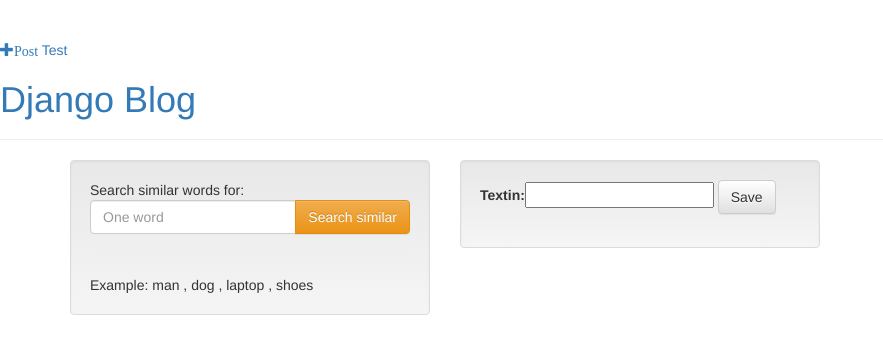
After one commit to nevron4/my-first-blog, a Django app: page /test/ in a window 1280 px wide. The commit adds this page. Shown: the top 354 px of the page, without its empty margins (0-883 px from the left). Run offline with Django 3.2, Linux system fonts and the light colour scheme; some libraries are stand-ins or nearby versions.

Commit message:
test page

```diff
--- /dev/null
+++ b/blog/forms.py
@@ -0,0 +1,18 @@
+from django import forms
+
+from .models import Post, Send
+
+class PostForm(forms.ModelForm):
+
+    class Meta:
+        model = Post
+        fields = ('title', 'text',)
+
+class TestForm(forms.ModelForm):
+
+    class Meta:
+        model = Send
+        fields = ('textin',)
+
+class TestForm1(forms.Form):
+    textin = forms.CharField(max_length=100)
--- a/blog/templates/blog/base.html
+++ b/blog/templates/blog/base.html
@@ -9,13 +9,15 @@
     </head>
     <body>
         <div class="page-header">
+            <a href="{% url 'post_new' %}" class="top-menu"><span class="glyphicon glyphicon-plus">Post</span></a>
+            <a href="{% url 'test' %}" class="top-menu"><span>Test</span></a>
             <h1><a href="/">Django Blog</a></h1>
         </div>
         <div class="content container">
             <div class="row">
                 <div class="col-md-8">
-                {% block content %}
-                {% endblock %}
+                    {% block content %}
+                    {% endblock %}
                 </div>
             </div>
         </div>
--- /dev/null
+++ b/blog/templates/blog/test.html
@@ -0,0 +1,33 @@
+{% extends 'blog/base.html' %}
+
+{% block content %}
+
+			<div class="row">
+				<div class="col-md-6">
+				<div class="well">
+				  <form name="pyform" method="POST" action="">
+				   Search similar words for:
+					<div class="input-group">
+					  <input type="text" class="form-control" name="input" placeholder="One word">
+					  <span class="input-group-btn">
+						<button class="btn btn-warning" type="submit">Search similar</button>
+					  </span>
+					</div>
+				  </form>
+				<hr>
+				Example: man , dog , laptop , shoes
+
+				</div>
+				</div>
+				<div class="col-md-6">
+				  <div class="well">
+					    <form method="POST" class="post-form">{% csrf_token %}
+				        {{ sendform }}
+				        <button type="submit" class="save btn btn-default">Save</button>
+				    </form>
+
+				  </div>
+				</div>
+			</div>
+
+{% endblock %}
--- a/blog/urls.py
+++ b/blog/urls.py
@@ -4,4 +4,6 @@
 urlpatterns = [
     url(r'^$', views.post_list, name='post_list'),
     url(r'^post/(?P<pk>\d+)/$', views.post_detail, name='post_detail'),
+    url(r'^post/new/$', views.post_new, name='post_new'),
+    url(r'^test/$', views.test, name='test'),
 ]
--- a/blog/views.py
+++ b/blog/views.py
@@ -2,6 +2,8 @@
 from django.utils import timezone
 from .models import Post
 from django.shortcuts import render, get_object_or_404
+from .forms import PostForm, TestForm1
+from django.shortcuts import redirect
 
 def post_list(request):
     posts = Post.objects.filter(published_date__lte=timezone.now()).order_by('published_date')
@@ -10,3 +12,35 @@
 def post_detail(request, pk):
     post = get_object_or_404(Post, pk=pk)
     return render(request, 'blog/post_detail.html', {'post': post})
+
+def post_new(request):
+    form = PostForm()
+    return render(request, 'blog/post_edit.html', {'form': form})
+
+def post_new(request):
+    if request.method == "POST":
+        form = PostForm(request.POST)
+        if form.is_valid():
+            post = form.save(commit=False)
+            post.author = request.user
+            post.published_date = timezone.now()
+            post.save()
+            return redirect('post_detail', pk=post.pk)
+    else:
+        form = PostForm()
+    return render(request, 'blog/post_edit.html', {'form': form})
+
+def test(request):
+    sendform = TestForm1()
+    return render(request, 'blog/test.html', {'sendform': sendform})
+
+def test(request):
+    if request.method == "POST":
+        sendform = TestForm1(request.POST)
+        if sendform.is_valid():
+            textin = sendform.cleaned_data['textin']
+            print textin
+            return redirect('test')
+    else:
+        sendform = TestForm1()
+    return render(request, 'blog/test.html', {'sendform': sendform})
```
Also changed, not shown: blog/models.py (+12 -0 lines), blog/templates/blog/post_edit.html (added, +9 -0 lines), blog/migrations/0002_send.py (added).
